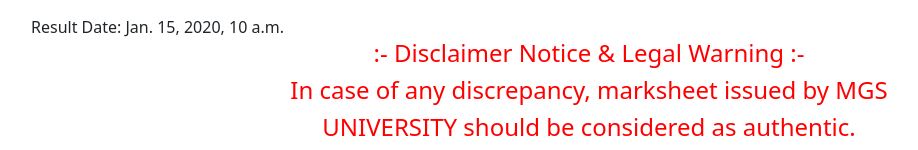
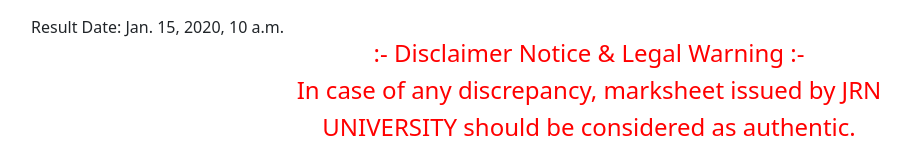
Before and after one commit to Kartik-sharma80/Result, a Django app: template result/templates/result1.html in a window 1280 px wide. Shown: the part 1027-1177 px from the top of the page, without its empty margins (51-969 px from the left). Run offline with Django 3.2, Linux system fonts and the light colour scheme; the template is opened without the code that fills it: most values are stand-ins (such as "Sample title", 1, 10 or a date in 2020); some libraries are stand-ins or nearby versions.

Commit message:
Update result1.html

```diff
--- a/result/templates/result1.html
+++ b/result/templates/result1.html
@@ -112,7 +112,7 @@
   </table>
   <p class="mb-0 mt-0">Result Date: {{student.result_date}} </p>
   <h4 style="color:red" align="center">:- Disclaimer Notice & Legal Warning :- </h4>
-  <h4 style="color:red" align="center"> In case of any discrepancy, marksheet issued by MGS </h4>
+  <h4 style="color:red" align="center"> In case of any discrepancy, marksheet issued by JRN </h4>
   <h4 style="color:red" align="center"> UNIVERSITY should be considered as authentic. </h4>
 </div>
 
```
